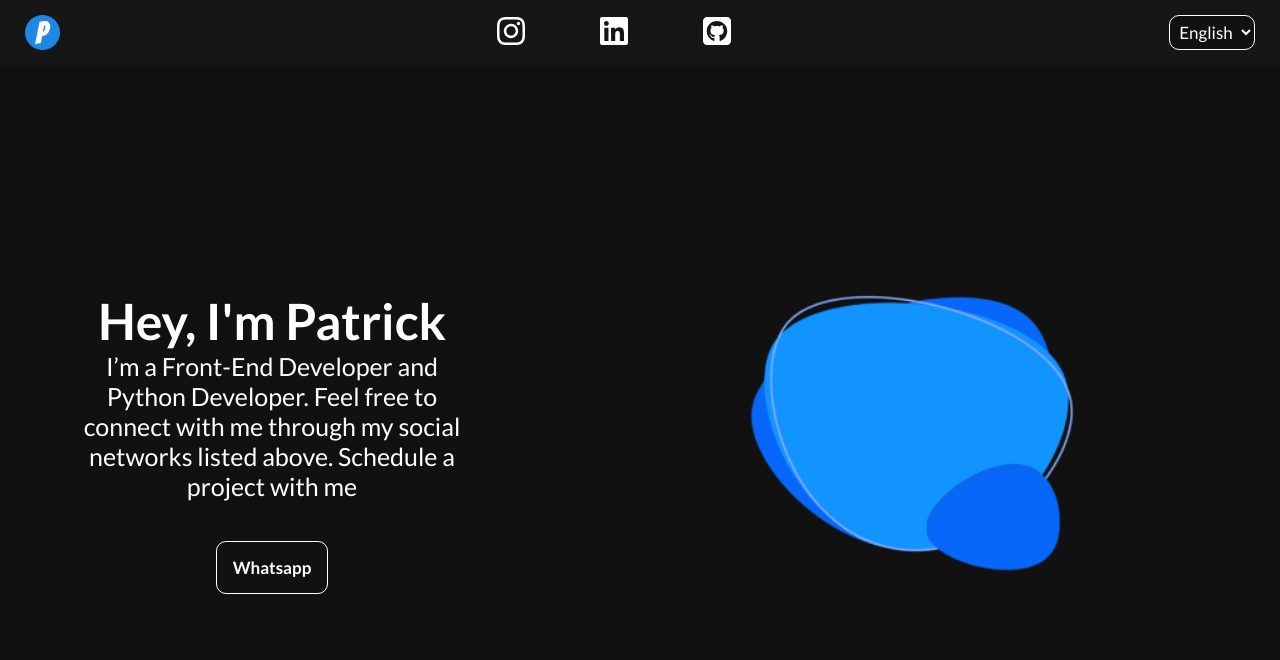
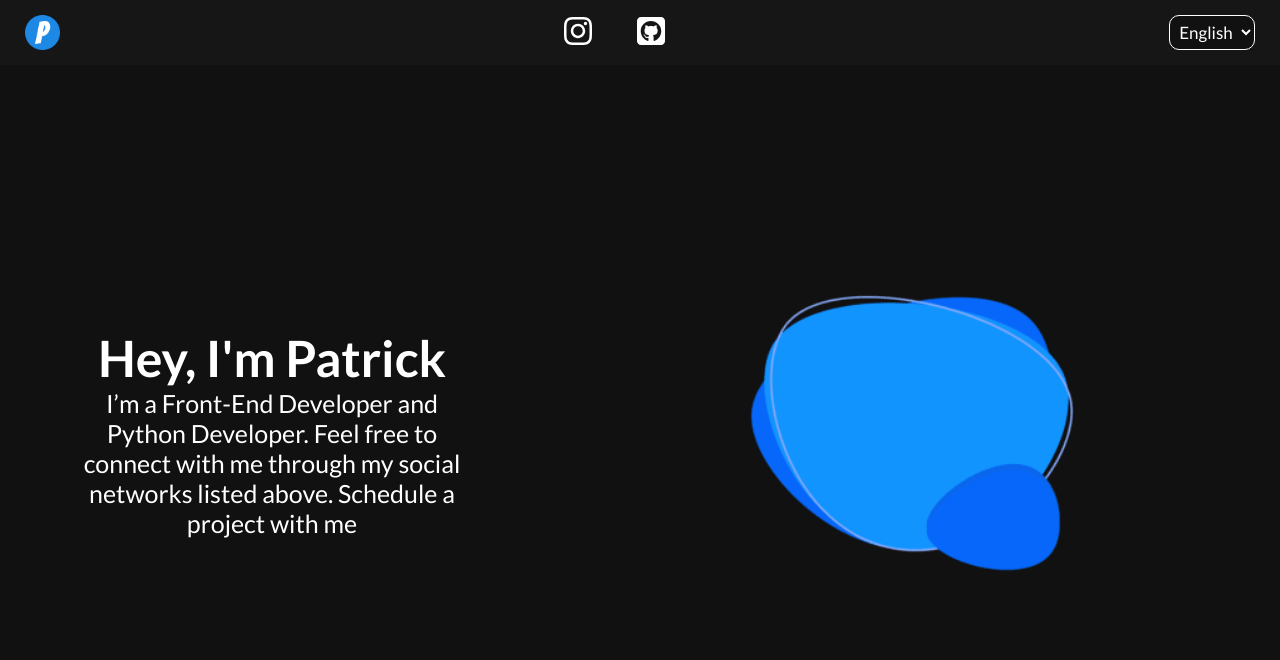
Before and after one commit to patrickconceicaosilva/Portfolio, a plain HTML site: page index.html in a window 1280 px wide. Drawn offline with Linux system fonts and the light colour scheme.

Commit message:
Update index.html; style.css

```diff
--- a/index.html
+++ b/index.html
@@ -13,7 +13,6 @@
         <img id="logoHeader" src="img/android-chrome-192x192.png" alt="Logo-Patrick">
         <div id="links">
             <p><a href="https://www.instagram.com/patrickconceicao_1/" target="_blank"><img src="img/instagram-brands-solid.svg" alt="instagram-logo"></a></p>
-            <p><a href="https://www.linkedin.com/in/patrick-concei%C3%A7%C3%A3o-15b65b264/" target="_blank"><img src="img/linkedin-brands-solid.svg" alt="linkedin-logo"></a></p>
             <p><a href="https://github.com/patrickconceicaosilva" target="_blank"><img src="img/square-github-brands-solid.svg" alt="github-logo"></a></p>
         </div>
         <select name="languages" id="languages">
@@ -28,7 +27,6 @@
                 <h1 id="mainText">Hey, I'm Patrick</h1>
                 <p id="mainP">I’m a Front-End Developer and Python Developer. Feel free to connect with me through my social networks listed above. Schedule a project with me</p>
             </div>
-            <a id="aButtonWhatsapp" href="https://wa.me/+5579999243176" target="_blank"><button id="whatsappButton">Whatsapp</button></a>
         </div>
         <img id="mainImage" src="img/abstract.png" alt="abstract-shape">
     </main>
--- a/style.css
+++ b/style.css
@@ -43,7 +43,7 @@ header p:hover {
 
 #links {
     display: flex;
-    gap: 75px;
+    gap: 45px;
 }
 
 #languages {
```
